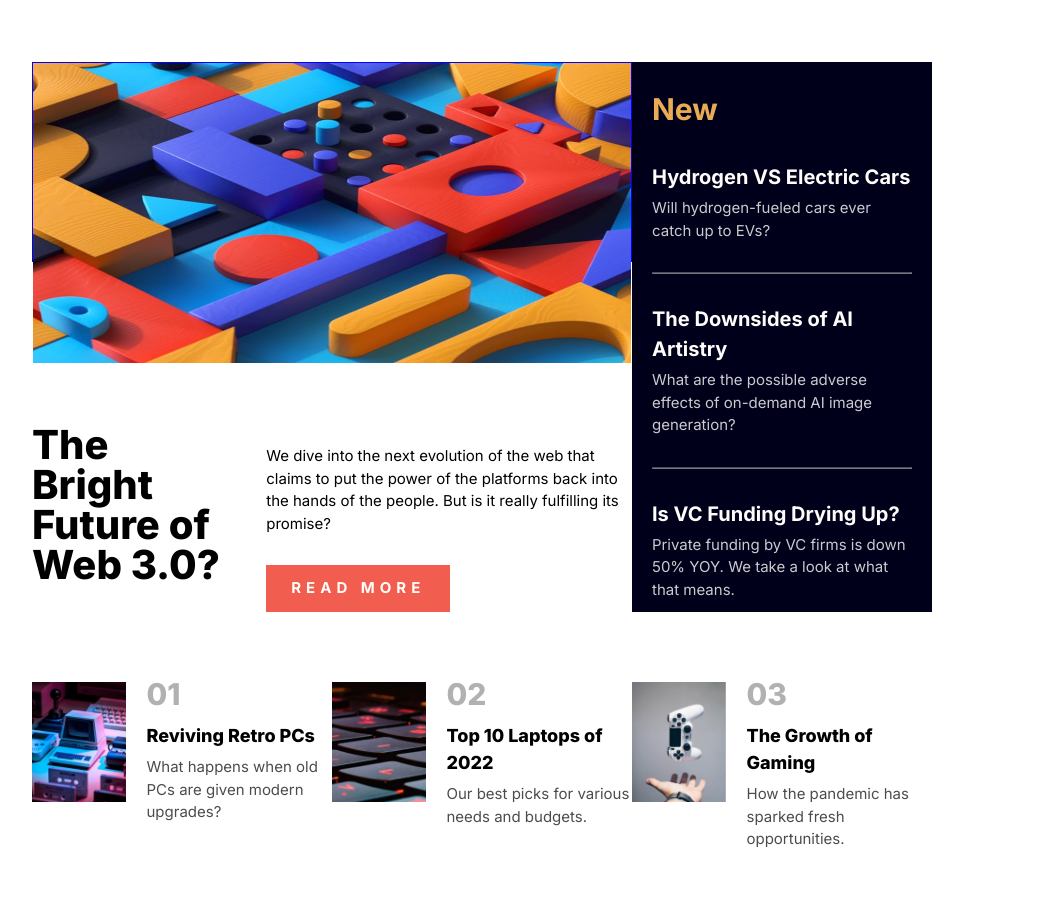
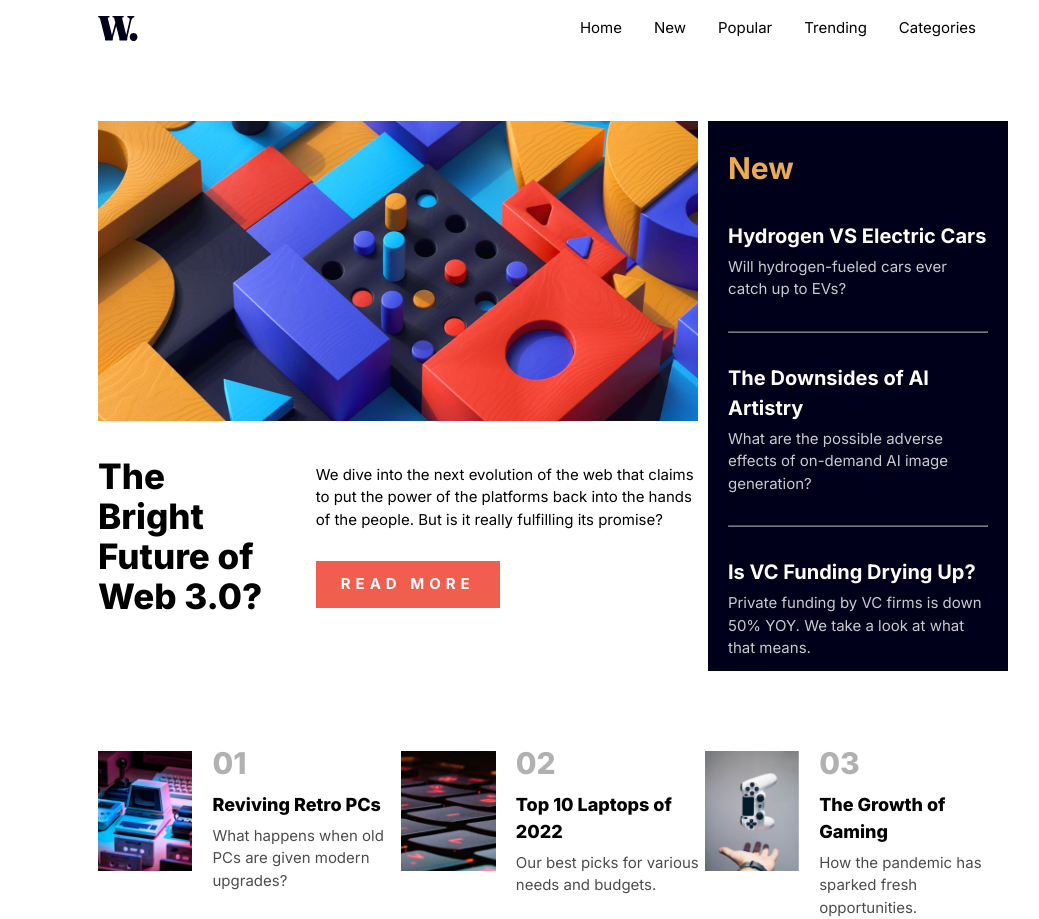
Before and after one commit to Chen-Lin-106/news-homepage, a plain HTML site: page index.html in a window 1280 px wide. Shown: the whole page, without its empty margins (158-1197 px from the left). Before the commit the page ends 851 px from the top, so only its background shows below. Drawn offline with Linux system fonts and the light colour scheme; files whose address does not match are found by name.

Commit message:
add desktop view

```diff
--- a/index.html
+++ b/index.html
@@ -36,7 +36,8 @@
         </div>
       </header>
       <div class="hero_wrapper">
-        <img src="/images/image-web-3-mobile.jpg" alt="" />
+        <img id="mobile_img" src="/images/image-web-3-mobile.jpg" alt="" />
+        <img id="desktop_img" src="/images/image-web-3-desktop.jpg" alt="" />
       </div>
       <main>
         <h1>The Bright Future of Web 3.0?</h1>
--- a/style.css
+++ b/style.css
@@ -130,6 +130,11 @@ header .header_wrapper nav a:hover {
 
 .hero_wrapper {
   margin: 30px 0;
+}
+
+.hero_wrapper #desktop_img {
+  margin: 30px 0;
+  display: none;
 }
 
 main h1 {
@@ -270,14 +275,12 @@ main .readmore_wrapper a:hover {
   body {
     width: 100vh;
     height: 100vh;
-    display: flex;
-    justify-content: center;
-    align-items: center;
     margin: 0 auto;
   }
 
   .wrapper {
     display: grid;
+    gap: 10px;
     grid-template-areas:
       "header header header"
       "hero hero news"
@@ -293,12 +296,11 @@ main .readmore_wrapper a:hover {
     grid-area: hero;
     width: 600px;
     height: 200px;
-    margin-top: 70px;
-    border: solid 1px blue;
+    margin-top: 40px;
   }
 
   .hero_wrapper img {
-    width:100%;
+    width: 100%;
     height: 300px;
   }
 
@@ -306,7 +308,8 @@ main .readmore_wrapper a:hover {
     grid-area: main;
     display: flex;
     flex-direction: row;
-    padding-top: 63px;
+    justify-content: center;
+    align-items: center;
     height: 250px;
   }
 
@@ -331,4 +334,17 @@ main .readmore_wrapper a:hover {
     justify-content: space-evenly;
     width: 500px;
   }
+
+  .hero_wrapper #mobile_img {
+    display: none;
+  }
+
+  .hero_wrapper #desktop_img {
+    margin: 30px 0;
+    display: block;
+  }
+
+  main h1 {
+    font-size: 35px;
+  }
 }
```
